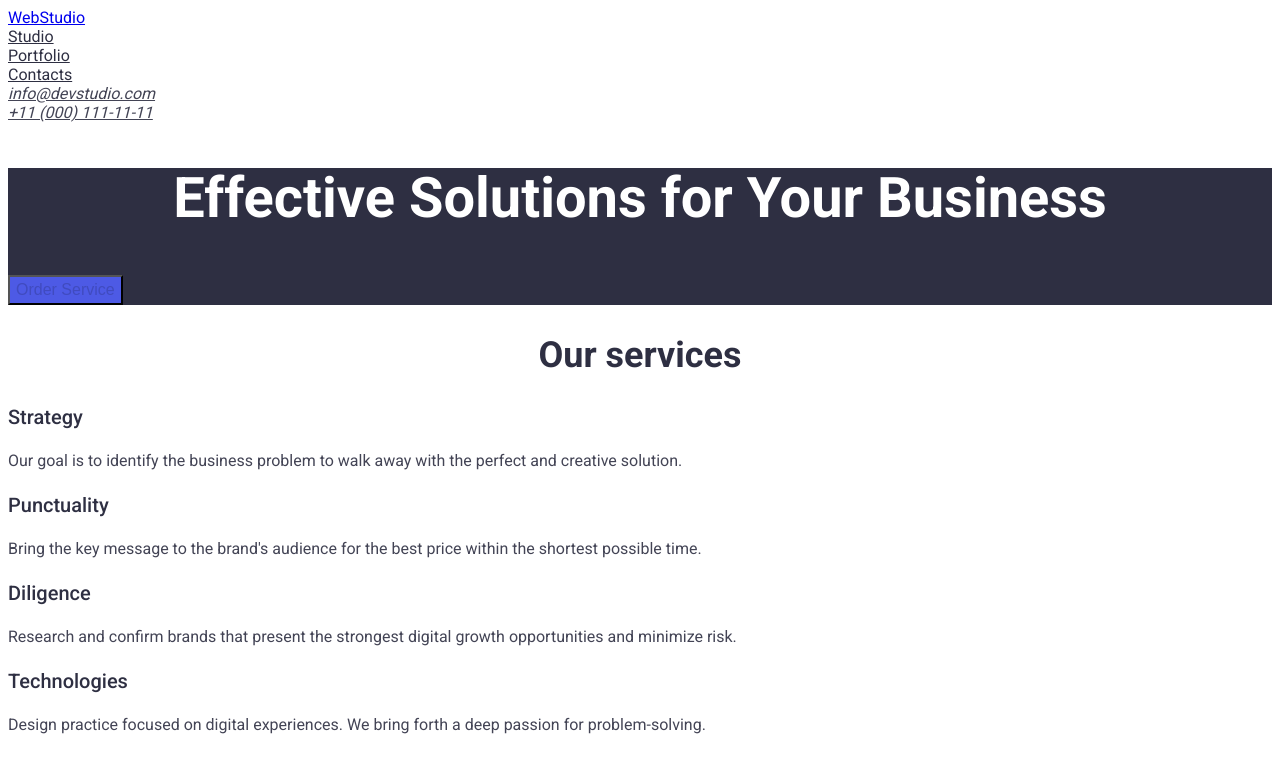
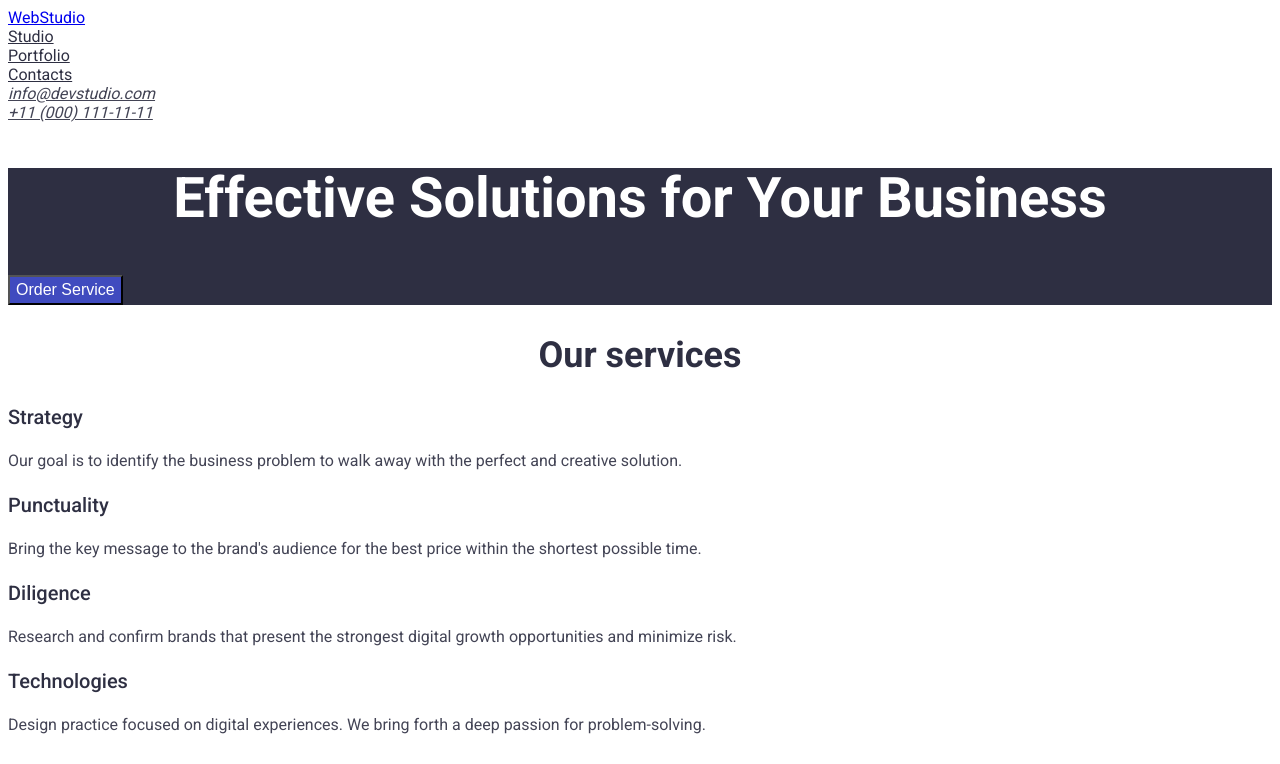
Before and after one commit to DenysStepanenko/goit-markup-hw-02, a plain HTML site: page index.html in a window 1280 px wide. In both pictures the pointer is over the button "Order Service". Shown: the top 764 px of the page. Drawn offline with Linux system fonts and the light colour scheme.

Commit message:
update button

```diff
--- a/css/style.css
+++ b/css/style.css
@@ -27,13 +27,14 @@ ol {
    color: #404BBF;
 }
 button {
+   cursor: pointer;
    background-color: #4D5AE5;
    color: #ffffff;
    font-size: 16px;
    line-height: 24px;
 }
 button:hover {
-   color: #404BBF;
+   background-color: #404BBF;
 }
 .page-title {
    font-size: 56px;
```
